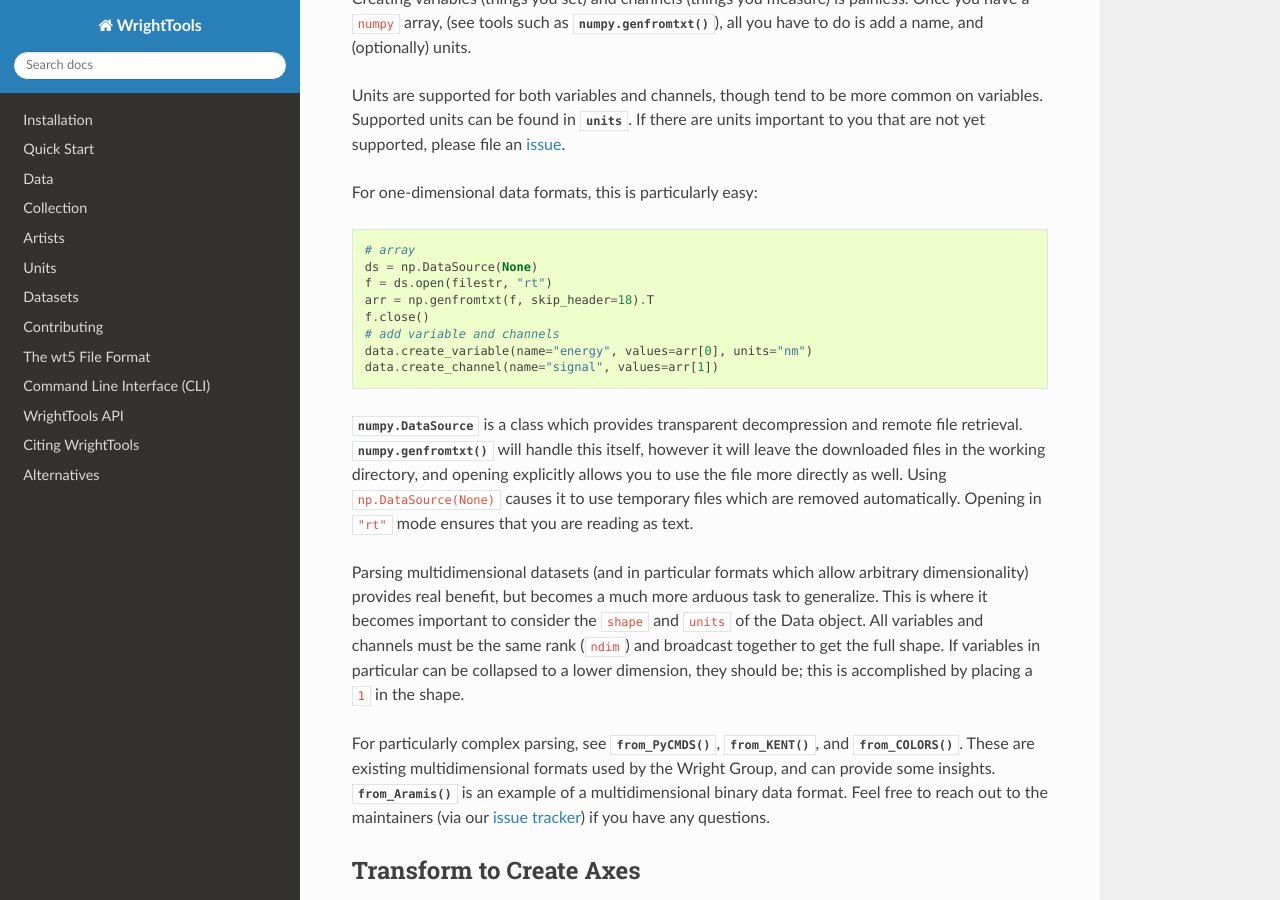
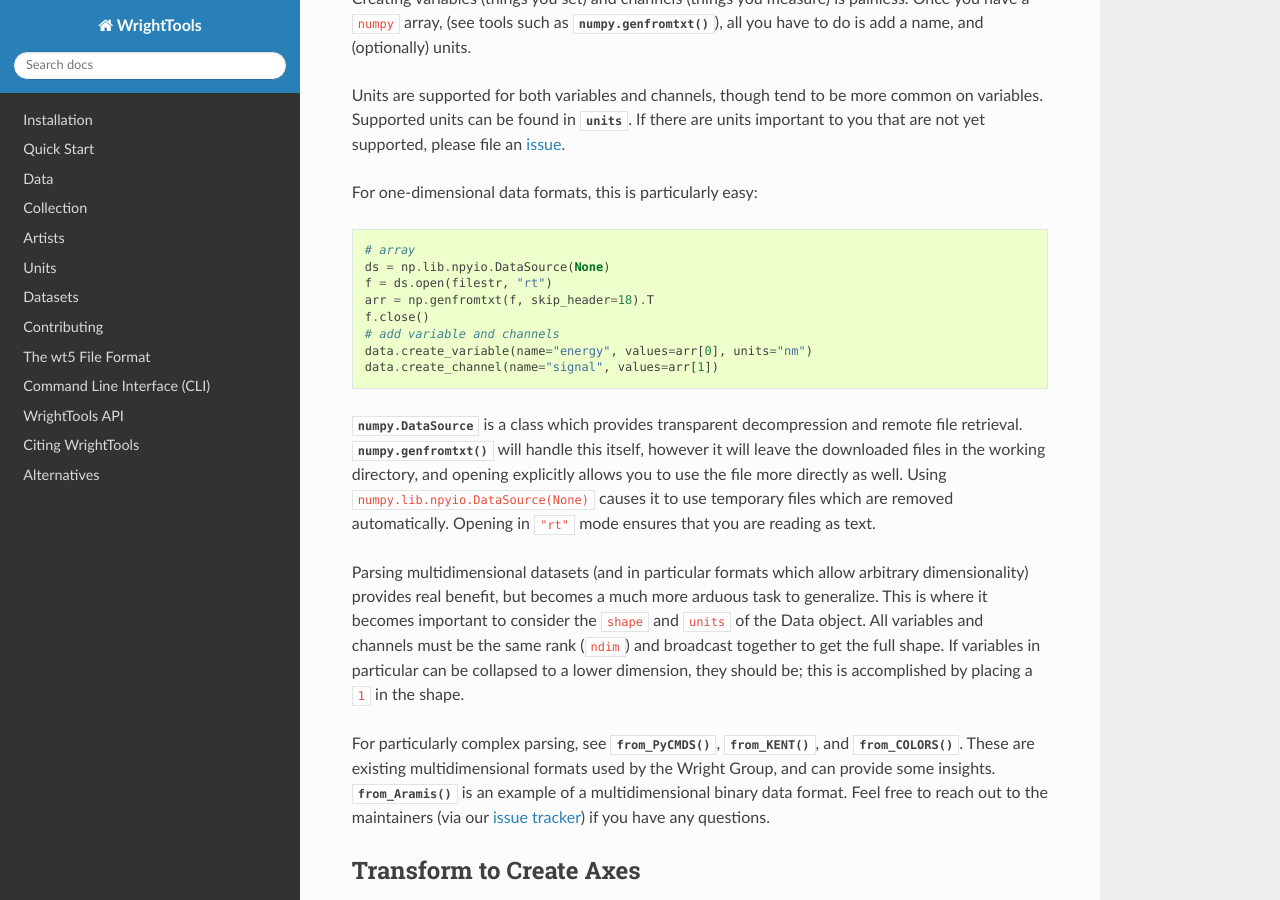
Before and after one commit to wright-group/WrightTools, a Sphinx documentation site: the page built from docs/write_from_function.rst, in a window 1280 px wide and 900 px high, scrolled down 4478 px. Built offline with Sphinx 7.4.7 and the Read the Docs theme 3.1.0, drawn with Linux system fonts in a browser that asks for light colours; pages that are not in the unit, such as notebooks, are missing from menus.

Commit message:
Update write_from_function.rst

```diff
--- a/docs/write_from_function.rst
+++ b/docs/write_from_function.rst
@@ -72,7 +72,7 @@ We will walk through by way of example, using :meth:`~WrightTools.data.from_JASC
         else:
             data = parent.create_data(**kwargs)
         # array
-        ds = np.DataSource(None)
+        ds = np.lib.npyio.DataSource(None)
         f = ds.open(filestr, "rt")
         arr = np.genfromtxt(f, skip_header=18).T
         f.close()
@@ -249,7 +249,7 @@ For one-dimensional data formats, this is particularly easy:
 .. code-block:: python
 
         # array
-        ds = np.DataSource(None)
+        ds = np.lib.npyio.DataSource(None)
         f = ds.open(filestr, "rt")
         arr = np.genfromtxt(f, skip_header=18).T
         f.close()
@@ -260,7 +260,7 @@ For one-dimensional data formats, this is particularly easy:
 :class:`numpy.DataSource` is a class which provides transparent decompression and remote file retrieval.
 :func:`numpy.genfromtxt` will handle this itself, however it will leave the downloaded files in the
 working directory, and opening explicitly allows you to use the file more directly as well.
-Using ``np.DataSource(None)`` causes it to use temporary files which are removed automatically.
+Using ``numpy.lib.npyio.DataSource(None)`` causes it to use temporary files which are removed automatically.
 Opening in ``"rt"`` mode ensures that you are reading as text.
 
 Parsing multidimensional datasets (and in particular formats which allow arbitrary dimensionality)
```
